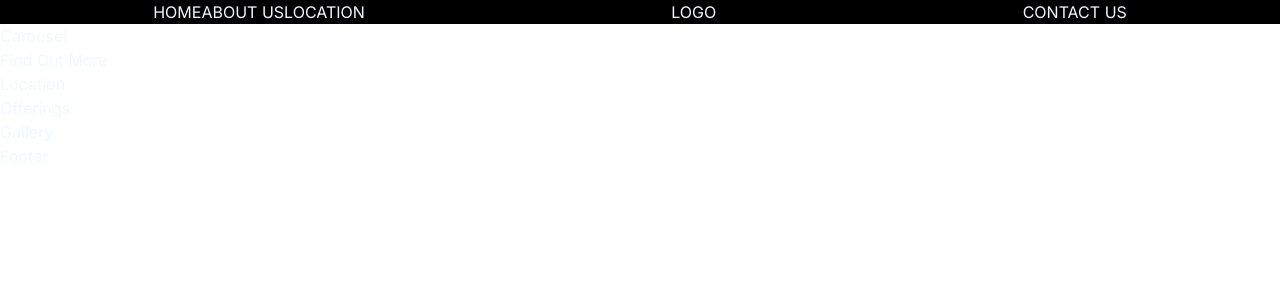
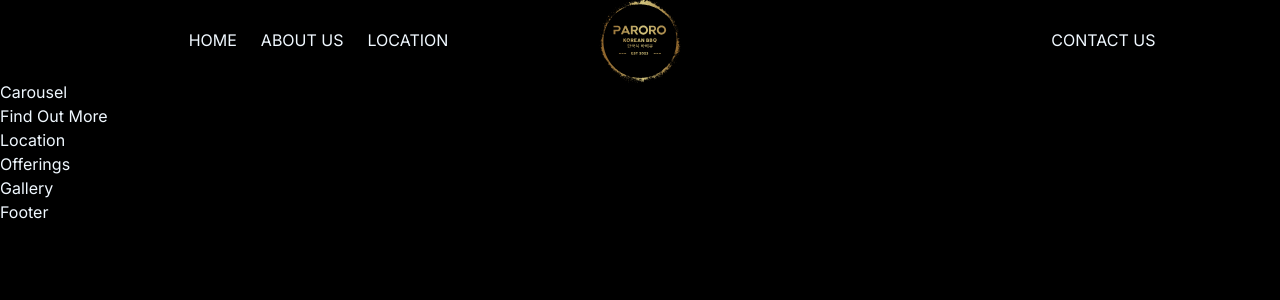
Before and after one commit to ITERSYNC/parorobbq, a Next.js app: page / in a window 1280 px wide. Shown: the top 300 px of the page. Built offline with nearby package versions, Linux system fonts and the light colour scheme.

Commit message:
add header with logo and init list

```diff
--- a/app/Header.tsx
+++ b/app/Header.tsx
@@ -1,15 +1,25 @@
+import Image from 'next/image'
 import React from 'react'
 
 const Header = () => {
   return (
-    <div className='w-vw bg-black flex justify-around'>
-      <div className='flex'>
+    <div className='w-vw flex h-20 items-center justify-around p-2'>
+      <div className='flex gap-6 w-10 whitespace-nowrap'>
         <div>HOME</div>
         <div>ABOUT US</div>
         <div>LOCATION</div>
       </div>
-      <div>LOGO</div>
-      <div>CONTACT US</div>
+
+      <Image
+        src='/assets/logo.svg'
+        alt='Paroro Logo'
+        width={100}
+        height={100}
+      />
+
+      <div className='w-10 whitespace-nowrap'>
+        CONTACT US
+      </div>
     </div>
   )
 }
--- a/app/globals.css
+++ b/app/globals.css
@@ -70,6 +70,7 @@
   * {
     @apply border-border;
     color: aliceblue;
+    background-color: black;
   }
   body {
     @apply bg-background text-foreground;
--- a/app/page.tsx
+++ b/app/page.tsx
@@ -3,9 +3,8 @@ import Header from './Header'
 
 export default function Home() {
   return (
-    <main >
+    <main>
       <Header />
-
       <div>Carousel</div>
       <div>Find Out More</div>
       <div>Location</div>
```
Also changed, not shown: public/assets/logo.svg (renamed from assets/logo.svg). Lines whose indentation alone changed are shown as unchanged.
